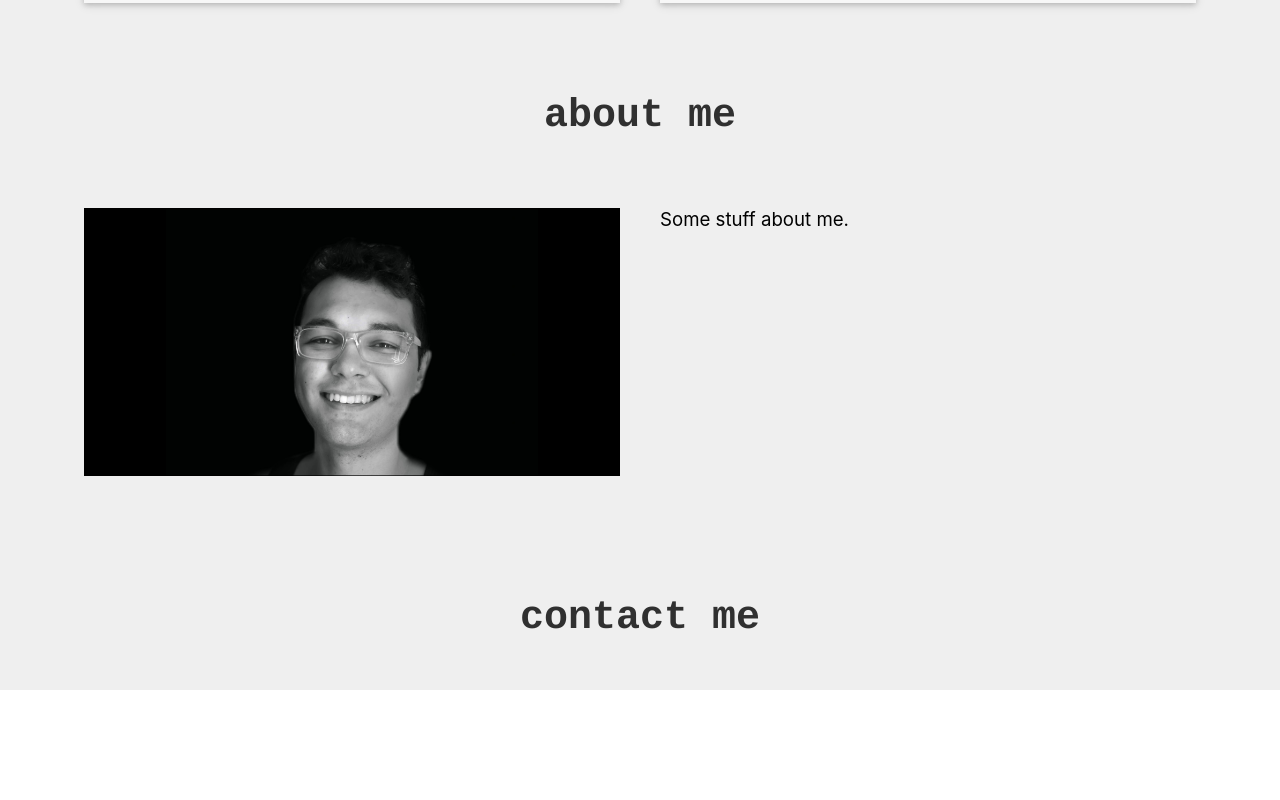
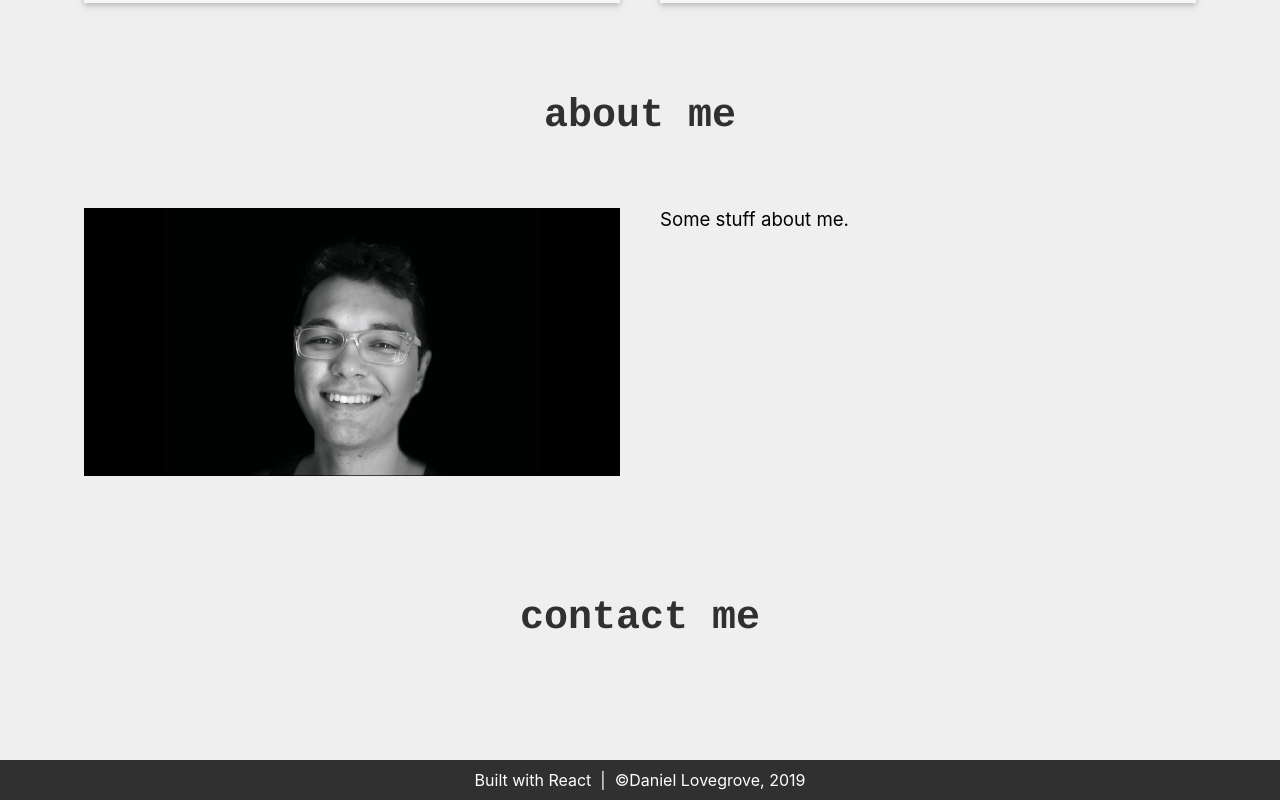
Before and after one commit to danloveg/portfolio, a React (Create React App) app: page / in a window 1280 px wide. Shown: the part 1844-2644 px from the top of the page. Before the commit the page ends 2534 px from the top, so only its background shows below. Built offline with nearby package versions, Linux system fonts and the light colour scheme.

Commit message:
Add a footer to website

```diff
--- a/src/App.jsx
+++ b/src/App.jsx
@@ -6,6 +6,7 @@ import LandingPage from "./landing-page/LandingPage"
 import Projects from "./projects/Projects"
 import About from "./about/About"
 import Contact from "./contact/Contact"
+import Footer from "./footer/Footer"
 import SectionEnum from "./SectionEnum"
 
 class App extends Component {
@@ -62,6 +63,9 @@ class App extends Component {
                 <div className="responsive-container" ref={this.contactRef}>
                     <Contact />
                 </div>
+
+                <br />
+                <Footer />
             </div>
         </div>)
     }
--- /dev/null
+++ b/src/footer/Footer.css
@@ -0,0 +1,9 @@
+.footer {
+    margin-top: 50px;
+    text-align: center;
+    color: white;
+    padding-top: 10px;
+    padding-bottom: 10px;
+    width: 100%;
+    background-color: #303030;
+}
--- /dev/null
+++ b/src/footer/Footer.jsx
@@ -0,0 +1,15 @@
+import React, {Component} from "react"
+
+import "./Footer.css"
+
+class Footer extends Component {
+    render() {
+        return (
+            <div className="footer">
+                Built with React&nbsp;&nbsp;|&nbsp;&nbsp;&copy;Daniel Lovegrove, 2019
+            </div>
+        )
+    }
+}
+
+export default Footer
```
